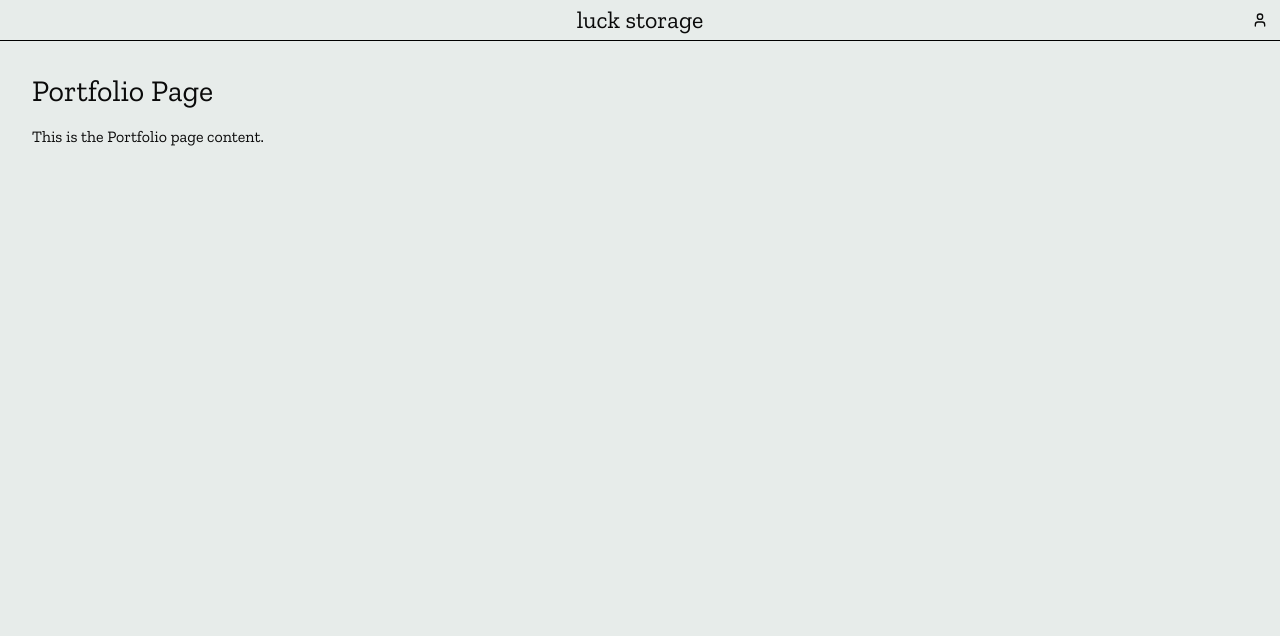
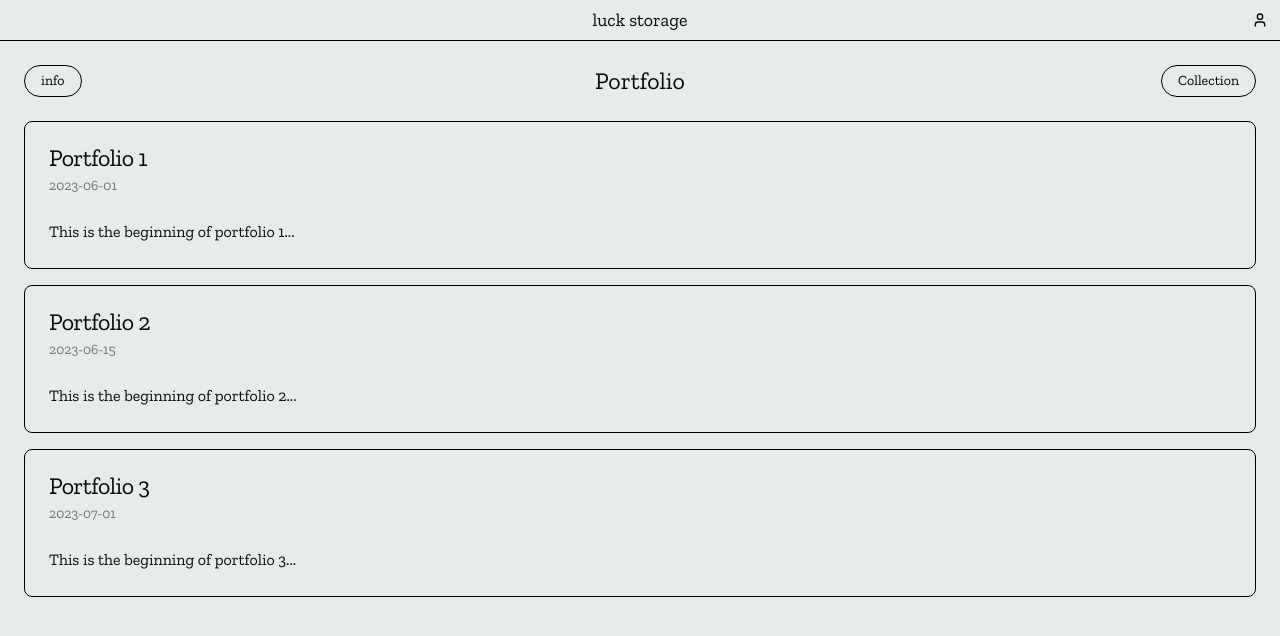
Before and after one commit to luck-tech/luck-storage, a Next.js app: page /portfolio in a window 1280 px wide. Shown: the top 636 px of the page. Built offline with nearby package versions, Linux system fonts and the light colour scheme; no server answers.

Commit message:
want, memo, portfolioページのヘッダー実装

```diff
--- a/app/(pages)/layout.tsx
+++ b/app/(pages)/layout.tsx
@@ -24,7 +24,7 @@ export default function PagesLayout({
           <div className="w-12">{/* Empty div for balance */}</div>
           <Link
             href="/"
-            className="text-2xl text-center hover:text-primary transition-colors"
+            className="text-lg text-center hover:text-primary transition-colors"
           >
             luck storage
           </Link>
--- a/app/(pages)/memo/page.tsx
+++ b/app/(pages)/memo/page.tsx
@@ -1,8 +1,92 @@
+"use client";
+
+import { useState } from "react";
+import {
+  Card,
+  CardContent,
+  CardDescription,
+  CardHeader,
+  CardTitle,
+} from "@/app/components/ui/card";
+import { useRouter } from "next/navigation";
+import { Button } from "@/app/components/ui/button";
+import {
+  DropdownMenu,
+  DropdownMenuContent,
+  DropdownMenuItem,
+  DropdownMenuTrigger,
+} from "@/app/components/ui/dropdown-menu";
+import { Info } from "lucide-react";
+import NavigationButton from "@/app/components/navigation-button";
+
 export default function MemoPage() {
+  const router = useRouter();
+  const [showCollection, setShowCollection] = useState(false);
+
+  const memoItems = [
+    {
+      id: 1,
+      title: "Memo 1",
+      date: "2023-07-15",
+      content: "This is the beginning of memo 1...",
+    },
+    {
+      id: 2,
+      title: "Memo 2",
+      date: "2023-07-20",
+      content: "This is the beginning of memo 2...",
+    },
+    {
+      id: 3,
+      title: "Memo 3",
+      date: "2023-07-25",
+      content: "This is the beginning of memo 3...",
+    },
+  ];
+
+  const handleItemClick = (type: string, id: number) => {
+    router.push(`/${type}/${id}`);
+  };
+
   return (
-    <div className="p-8">
-      <h1 className="text-3xl mb-4">Memo Page</h1>
-      <p>This is the Memo page content.</p>
-    </div>
+    <>
+      <div className="p-6 grid grid-cols-3 items-center relative">
+        <div className="justify-self-start">
+          <DropdownMenu>
+            <DropdownMenuTrigger asChild>
+              <Button variant="default">info</Button>
+            </DropdownMenuTrigger>
+            <DropdownMenuContent align="start">
+              <DropdownMenuItem>
+                <p>This is a memo page, showcasing my notes and records.</p>
+              </DropdownMenuItem>
+            </DropdownMenuContent>
+          </DropdownMenu>
+        </div>
+        <h1 className="text-2xl justify-self-center">Memo</h1>
+        <div className="justify-self-end">
+          <NavigationButton />
+        </div>
+      </div>
+      <CardContent>
+        <div className="space-y-4">
+          {memoItems.map((item) => (
+            <Card
+              key={item.id}
+              className="relative group cursor-pointer"
+              onClick={() => handleItemClick("memo", item.id)}
+            >
+              <CardHeader>
+                <CardTitle>{item.title}</CardTitle>
+                <CardDescription>{item.date}</CardDescription>
+              </CardHeader>
+              <CardContent>
+                <p>{item.content}</p>
+              </CardContent>
+            </Card>
+          ))}
+        </div>
+      </CardContent>
+    </>
   );
 }
--- a/app/(pages)/portfolio/[id]/page.tsx
+++ b/app/(pages)/portfolio/[id]/page.tsx
@@ -0,0 +1,7 @@
+import React from "react";
+
+const page = () => {
+  return <div>page</div>;
+};
+
+export default page;
--- a/app/(pages)/portfolio/page.tsx
+++ b/app/(pages)/portfolio/page.tsx
@@ -1,8 +1,95 @@
+"use client";
+
+import { useState } from "react";
+import {
+  Card,
+  CardContent,
+  CardDescription,
+  CardHeader,
+  CardTitle,
+} from "@/app/components/ui/card";
+import { useRouter } from "next/navigation";
+import { Button } from "@/app/components/ui/button";
+import {
+  DropdownMenu,
+  DropdownMenuContent,
+  DropdownMenuItem,
+  DropdownMenuTrigger,
+} from "@/app/components/ui/dropdown-menu";
+import NavigationButton from "@/app/components/navigation-button";
+
 export default function PortfolioPage() {
+  const router = useRouter();
+  const [showCollection, setShowCollection] = useState(false);
+
+  const portfolioItems = [
+    {
+      id: 1,
+      title: "Portfolio 1",
+      date: "2023-06-01",
+      content: "This is the beginning of portfolio 1...",
+    },
+    {
+      id: 2,
+      title: "Portfolio 2",
+      date: "2023-06-15",
+      content: "This is the beginning of portfolio 2...",
+    },
+    {
+      id: 3,
+      title: "Portfolio 3",
+      date: "2023-07-01",
+      content: "This is the beginning of portfolio 3...",
+    },
+  ];
+
+  const handleItemClick = (type: string, id: number) => {
+    router.push(`/${type}/${id}`);
+  };
+
   return (
-    <div className="p-8">
-      <h1 className="text-3xl mb-4">Portfolio Page</h1>
-      <p>This is the Portfolio page content.</p>
-    </div>
+    <>
+      <div className="p-6 grid grid-cols-3 items-center relative">
+        <div className="justify-self-start">
+          <DropdownMenu>
+            <DropdownMenuTrigger asChild>
+              <Button variant="default">info</Button>
+            </DropdownMenuTrigger>
+            <DropdownMenuContent align="start">
+              <DropdownMenuItem>
+                <p>
+                  This is a portfolio page, showcasing my works and
+                  achievements.
+                </p>
+              </DropdownMenuItem>
+            </DropdownMenuContent>
+          </DropdownMenu>
+        </div>
+        <h1 className="text-2xl justify-self-center">Portfolio</h1>
+        <div className="justify-self-end">
+          <NavigationButton />
+        </div>
+      </div>
+
+      <CardContent>
+        <div className="space-y-4">
+          {portfolioItems.map((item) => (
+            <Card
+              key={item.id}
+              className="relative group cursor-pointer"
+              onClick={() => handleItemClick("portfolio", item.id)}
+            >
+              <CardHeader>
+                <CardTitle>{item.title}</CardTitle>
+                <CardDescription>{item.date}</CardDescription>
+              </CardHeader>
+              <CardContent>
+                <p>{item.content}</p>
+              </CardContent>
+            </Card>
+          ))}
+        </div>
+      </CardContent>
+    </>
   );
 }
--- a/app/(pages)/want/page.tsx
+++ b/app/(pages)/want/page.tsx
@@ -1,9 +1,21 @@
 "use client";
 
+import { useState } from "react";
 import { useRouter } from "next/navigation";
+import { Button } from "@/app/components/ui/button";
+import {
+  DropdownMenu,
+  DropdownMenuContent,
+  DropdownMenuItem,
+  DropdownMenuTrigger,
+} from "@/app/components/ui/dropdown-menu";
+import { Info } from "lucide-react";
+import NavigationButton from "@/app/components/navigation-button";
 
 export default function WantPage() {
   const router = useRouter();
+  const [showCollection, setShowCollection] = useState(false);
+
   const wantItems = [
     {
       id: 1,
@@ -38,12 +50,35 @@ export default function WantPage() {
   ];
 
   return (
-    <div className="container mx-auto p-8">
+    <>
+      <div className="p-6 grid grid-cols-3 items-center relative">
+        <div className="justify-self-start">
+          <DropdownMenu>
+            <DropdownMenuTrigger asChild>
+              <Button variant="default">info</Button>
+            </DropdownMenuTrigger>
+            <DropdownMenuContent align="start">
+              <DropdownMenuItem>
+                <p>
+                  This is a want page, displaying items I desire or aspire to
+                  have.
+                </p>
+              </DropdownMenuItem>
+            </DropdownMenuContent>
+          </DropdownMenu>
+        </div>
+        <h1 className="text-2xl justify-self-center">Want</h1>
+        <div className="justify-self-end">
+          <NavigationButton />
+        </div>
+      </div>
+
+      <div className="container mx-auto px-8 pb-8">
         <div className="grid grid-cols-2 md:grid-cols-3 lg:grid-cols-4 xl:grid-cols-5 2xl:grid-cols-6 3xl:grid-cols-7 gap-8">
           {wantItems.map((item) => (
             <div key={item.id} className="flex justify-center items-center">
               <img
-              src={item.image}
+                src={item.image || "/placeholder.svg"}
                 className="w-[170px] h-[170px] cursor-pointer"
                 onClick={() => router.push(item.link)}
               />
@@ -51,5 +86,6 @@ export default function WantPage() {
           ))}
         </div>
       </div>
+    </>
   );
 }
--- /dev/null
+++ b/app/components/navigation-button.tsx
@@ -0,0 +1,46 @@
+import { useRouter } from "next/navigation";
+import React, { useState } from "react";
+import { Button } from "./ui/button";
+
+const NavigationButton = () => {
+  const router = useRouter();
+  const [showCollection, setShowCollection] = useState(false);
+
+  return (
+    <div className="relative">
+      <Button
+        variant="default"
+        onClick={() => setShowCollection(!showCollection)}
+      >
+        Collection
+      </Button>
+      {showCollection && (
+        <span className="absolute bottom-[-120px] text-right right-0 mt-2 z-10">
+          <Button
+            variant="default"
+            className="inline-flex items-center justify-center bg-[#e7ecea] mb-1"
+            onClick={() => router.push("/want")}
+          >
+            Want
+          </Button>
+          <Button
+            variant="default"
+            className="inline-flex items-center justify-center bg-[#e7ecea] mb-1"
+            onClick={() => router.push("/portfolio")}
+          >
+            Portfolio
+          </Button>
+          <Button
+            variant="default"
+            className="inline-flex items-center justify-center bg-[#e7ecea] mb-1"
+            onClick={() => router.push("/memo")}
+          >
+            Memo
+          </Button>
+        </span>
+      )}
+    </div>
+  );
+};
+
+export default NavigationButton;
```
Lines whose indentation alone changed are shown as unchanged.
